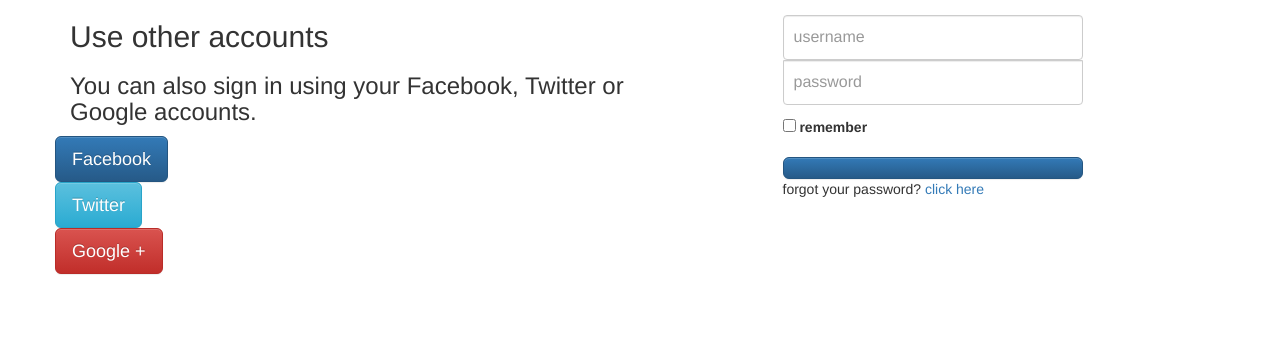
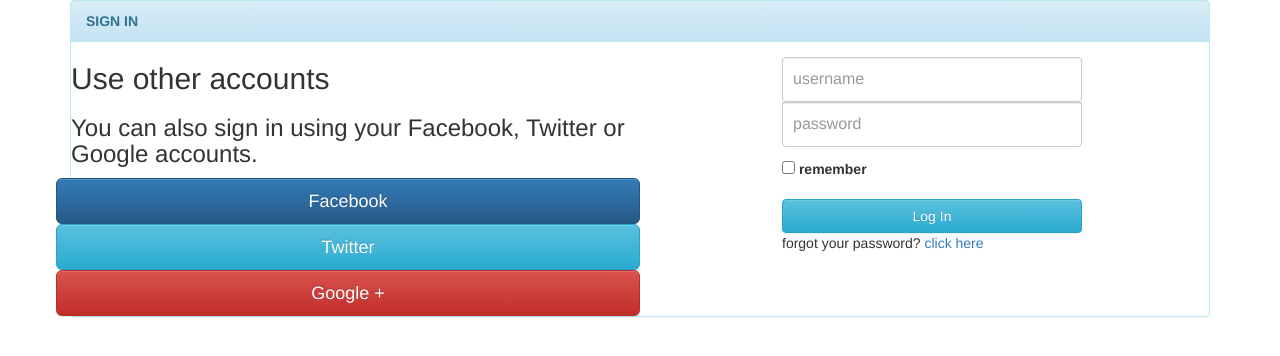
Before and after one commit to gvaldez81/semitki, a web app: file front/index.html in a window 1280 px wide. Shown: the top 356 px of the page. Run offline with its HTML, style and script files only (its server is not run), Linux system fonts and the light colour scheme; some libraries are stand-ins or nearby versions.

Commit message:
FIX login page

```diff
--- a/front/index.html
+++ b/front/index.html
@@ -31,6 +31,8 @@
   </body>
 
 <script type="text/template" id="login-template">
+<div class="panel panel-info">
+<div class="panel-heading"><b>SIGN IN</b></div>
 <div class="row">
   <div class="col-md-6" id="social-buttons">
     <h2>Use other accounts</h2>
@@ -64,13 +66,14 @@
                     <label for="lg_remember">remember</label>
                 </div>
             </div>
-            <button type="submit" class="btn btn-lg btn-primary btn-block"></button>
+            <button type="submit" class="btn btn-md btn-info btn-block">Log In</button>
             <div>
                 <p>forgot your password? <a href="#">click here</a></p>
             </div>
         </form>
     </div>
 </div>
+</div>
 </script>
 
 <script src="static/js/semitki.js"></script>
--- a/front/static/css/style.css
+++ b/front/static/css/style.css
@@ -33,6 +33,6 @@
 border-top-right-radius: 0;
 }
 
-div#social-buttons .button-lg {
+div#social-buttons .btn-lg {
   width: 100%;
 }
```
